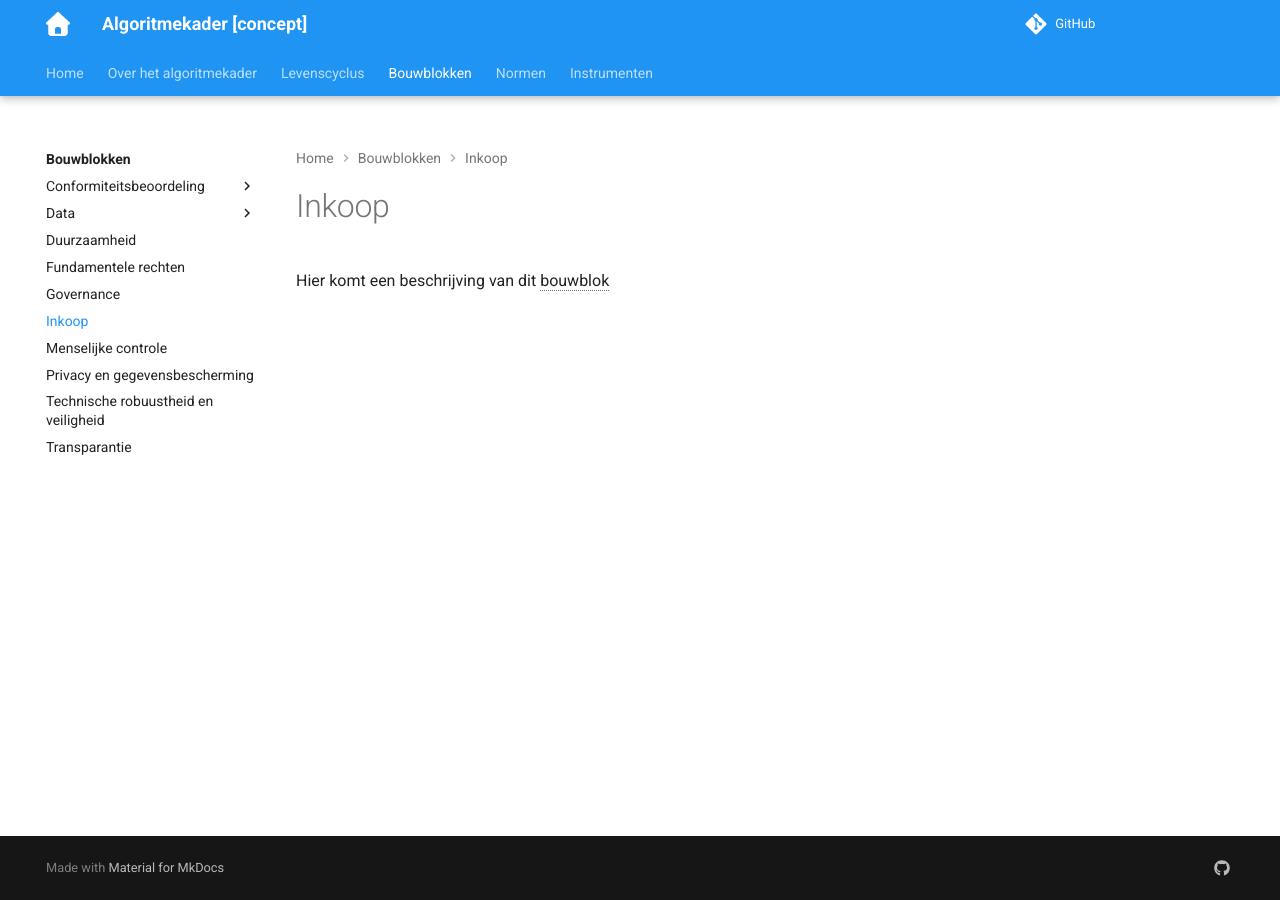
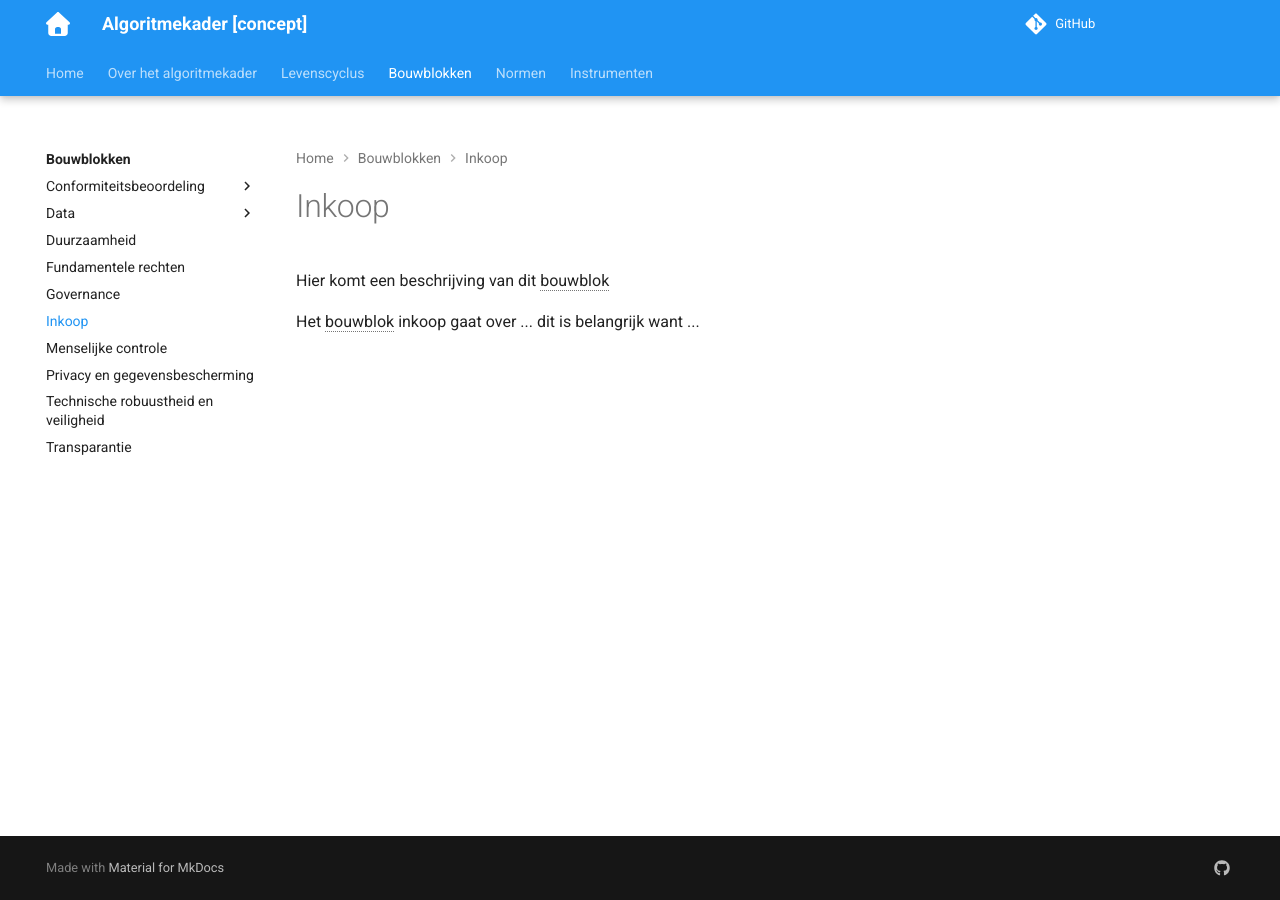
Before and after one commit to ruthkoole/algoritmekader-test, an MkDocs documentation site: the page built from docs/bouwblokken/inkoop/index.md, in a window 1280 px wide. Built offline with MkDocs 1.6.1 and Material for MkDocs 9.7.7, drawn with Linux system fonts in a browser that asks for light colours; comment, search, counter and statistics services are not loaded.

Commit message:
Update inkoop index pagina

```diff
--- a/docs/bouwblokken/inkoop/index.md
+++ b/docs/bouwblokken/inkoop/index.md
@@ -4,3 +4,5 @@ summary: Hier staat een korte samenvatting over dit onderwerp
 ---
 
 Hier komt een beschrijving van dit bouwblok
+
+Het bouwblok inkoop gaat over ... dit is belangrijk want ...
```
